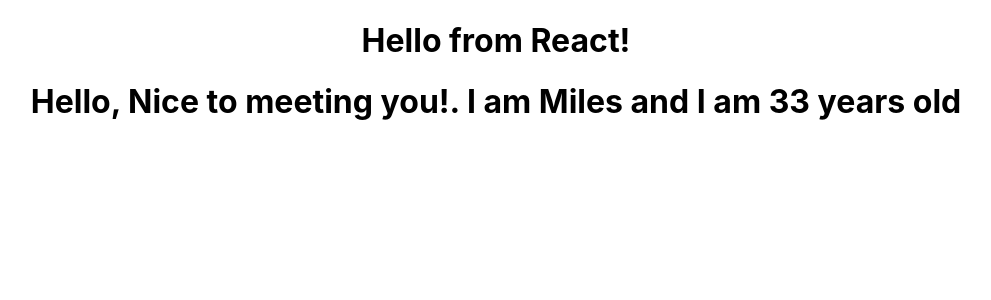
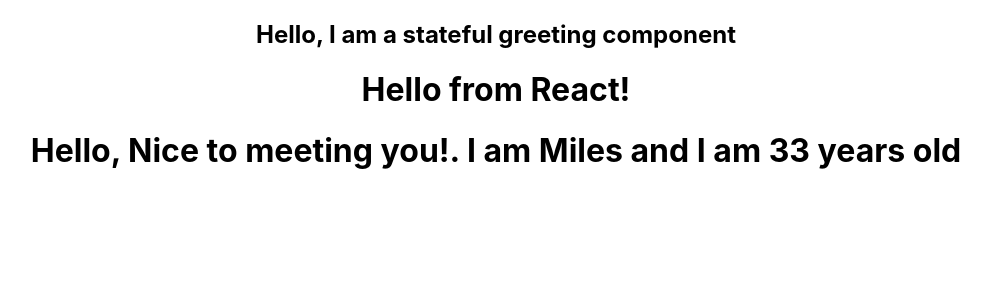
Before and after one commit to 2ndborn/react-lesson, a React (Create React App) app in the folder my-app/: page / in a window 1280 px wide. Shown: the top 300 px of the page, without its empty margins (144-1135 px from the left). Built offline with nearby package versions, Linux system fonts and the light colour scheme.

Commit message:
lesson about stateful class components

```diff
--- a/my-app/src/App.js
+++ b/my-app/src/App.js
@@ -1,10 +1,12 @@
 import './App.css';
 import FunctionalGreeting from './components/FunctionalGreeting';
 import FunctionalGreetingWithProps from './components/FunctionalGreetingWithProps';
+import StatefulGreeting from './components/StatefulGreeting';
 
 function App() {
   return (
     <div className="App">
+      <StatefulGreeting greeting="I am a stateful greeting component"/>
       <FunctionalGreeting />
       <FunctionalGreetingWithProps
        greeting="Nice to meeting you!"
--- /dev/null
+++ b/my-app/src/components/StatefulGreeting.js
@@ -0,0 +1,9 @@
+import React from "react";
+
+class StatefulGreeting extends React.Component {
+    render() {
+        return <h2>Hello, {this.props.greeting}</h2>
+    }
+}
+
+export default StatefulGreeting;
```
